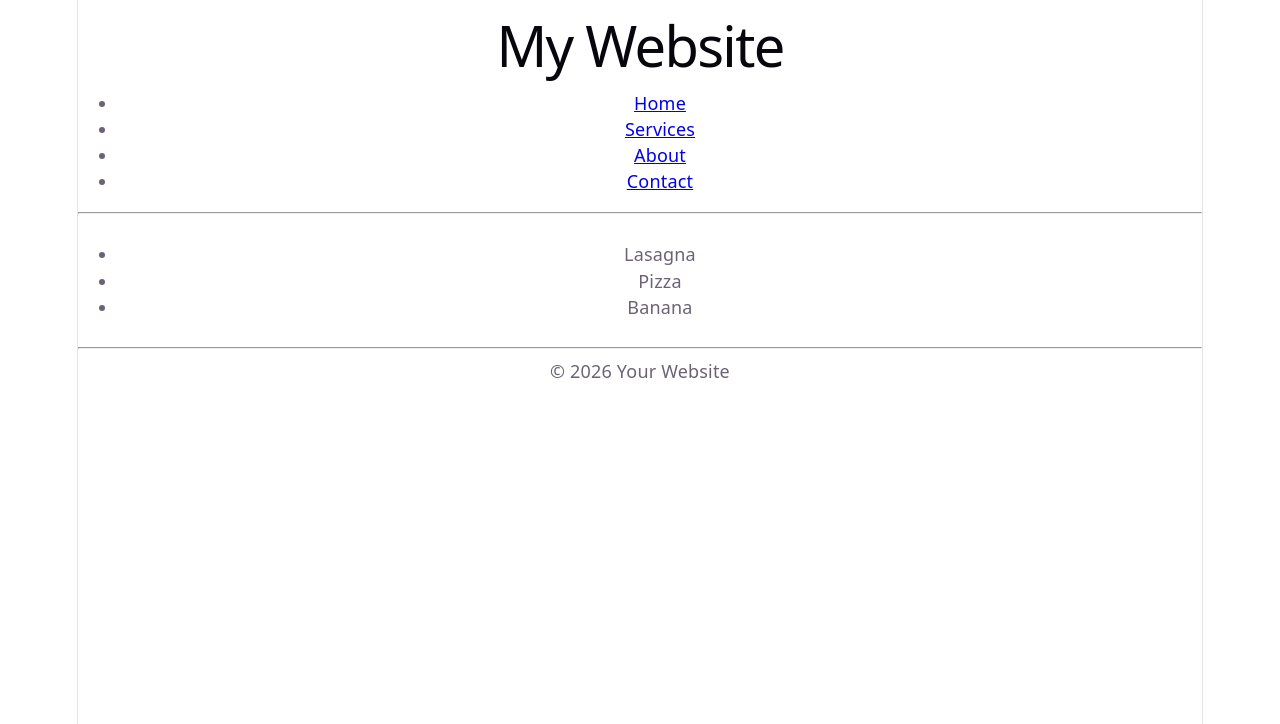
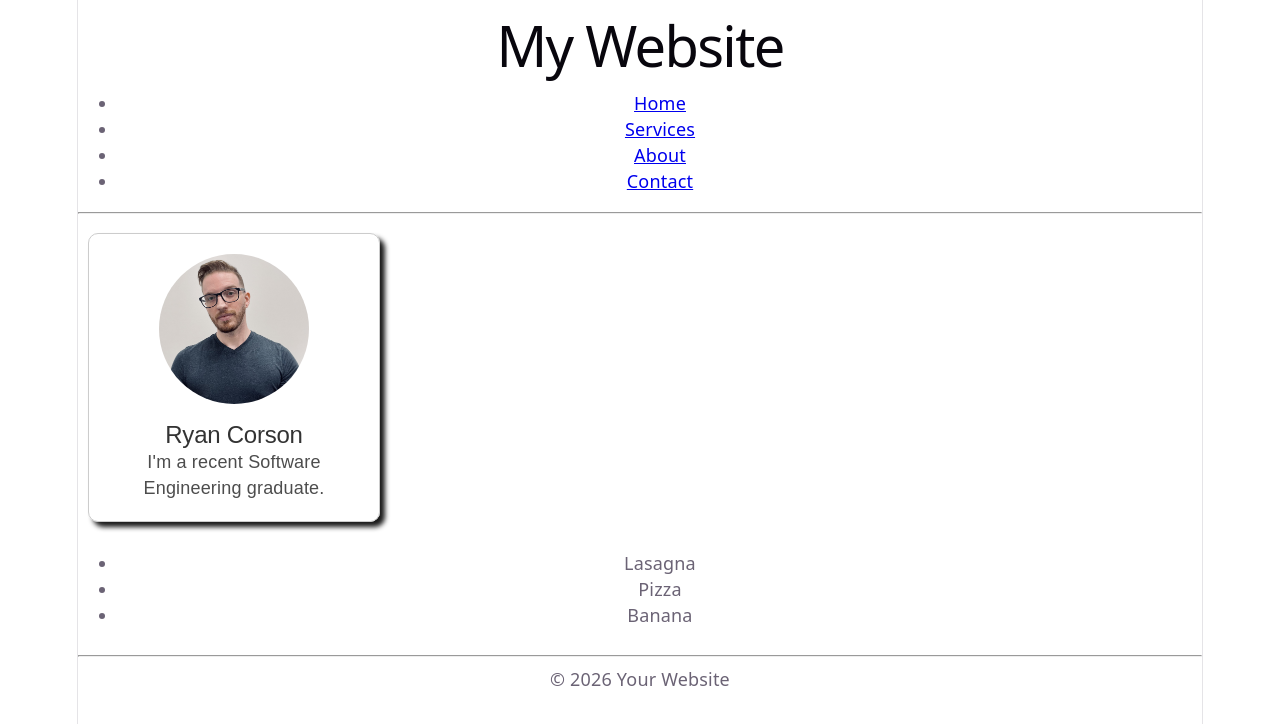
Before and after one commit to rycorson/my-react-app, a React (Vite) app: page / in a window 1280 px wide. Shown: the top 724 px of the page. Built offline with nearby package versions, Linux system fonts and the light colour scheme.

Commit message:
Create Card component

```diff
--- a/src/App.jsx
+++ b/src/App.jsx
@@ -1,3 +1,4 @@
+import Card from './Card.jsx';
 import Food from './Food.jsx'
 import Footer from './Footer.jsx'
 import Header from './Header.jsx'
@@ -6,6 +7,7 @@
   return (
     <>
       <Header />
+      <Card />
       <Food />
       <Footer />
     </>
--- /dev/null
+++ b/src/Card.jsx
@@ -0,0 +1,13 @@
+import profilePic from './assets/IMG_10812.jpg'
+
+function Card() {
+    return(
+        <div className="card">
+            <img className='card-image' alt="Profile Picture" src={ profilePic }></img>
+            <h2 className='card-title'>Ryan Corson</h2>
+            <p className='card-text'>I'm a recent Software Engineering graduate.</p>
+        </div>
+    );
+}
+
+export default Card
--- a/src/index.css
+++ b/src/index.css
@@ -109,3 +109,35 @@
   padding: 4px 8px;
   background: var(--code-bg);
 }
+
+
+/* Custom CSS starts here */
+
+.card {
+  border: 1px solid hsl(0, 0%, 80%);
+  border-radius: 10px;
+  box-shadow: 5px 5px 5px hsl(0, 0%, 10%);
+  padding: 20px;
+  margin: 10px;
+  text-align: center;
+  max-width: 250px;
+  display: inline-block;
+}
+
+.card .card-image {
+  max-width: 60%;
+  height: auto;
+  border-radius: 50%;
+  margin-bottom: 10px;
+}
+
+.card .card-title {
+  font-family: Arial, sans-serif;
+  margin: 0;
+  color: hsl(0, 0%, 20%);
+}
+
+.card .card-text {
+  font-family: Arial, sans-serif;
+  color: hsl(0, 0%, 30%);
+}
```
Also changed, not shown: src/assets/IMG_10812.jpg (added).
